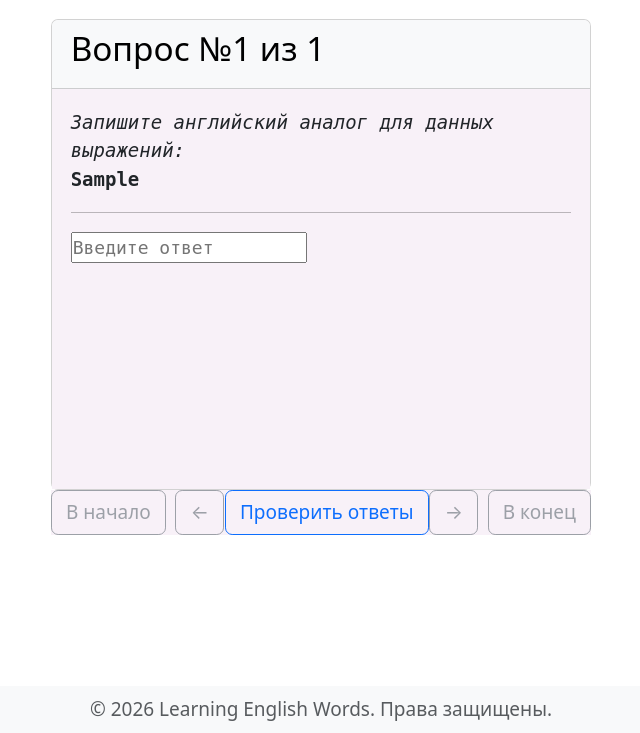
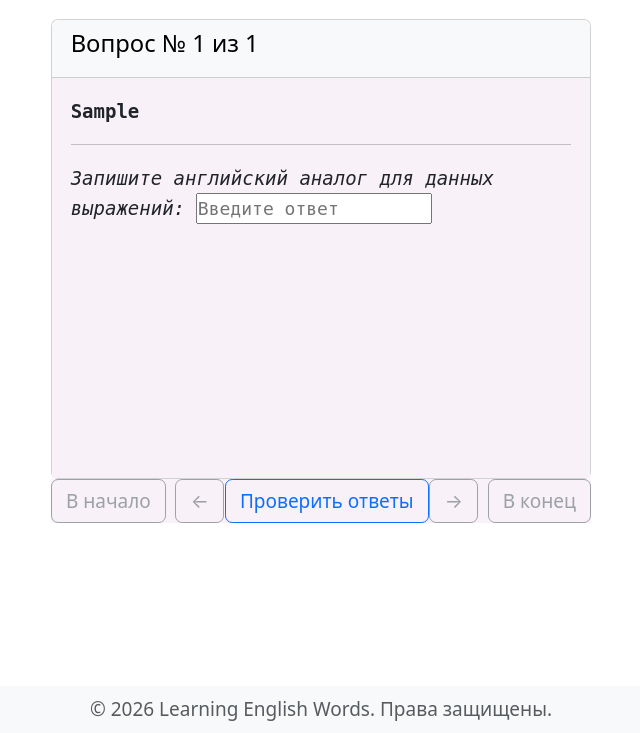
Before and after one commit to RozhkovAndrew/LEWs, a Flask app: page /exam in a window 1280 px wide. Shown: the part 67-800 px from the top of the page, without its empty margins (319-959 px from the left). Run offline with Flask 3, Linux system fonts and the light colour scheme; tables that the repository leaves empty hold one stand-in row (values such as "Sample post"); some libraries are stand-ins or nearby versions.

Commit message:
корректировка мобильной версии

```diff
--- a/myapp/templates/exam.html
+++ b/myapp/templates/exam.html
@@ -28,11 +28,12 @@
                 {%- for question in test -%}
                 <div class="card card-item">
                         <div class="card-header text-bg-light">
-                            <h3>Вопрос №{{ loop.index }} из {{test|length}}</h3>
+                            <h5>Вопрос № {{ loop.index }} из {{test|length}}</h5>
                         </div>
-                        <div class="card-body card-body-compact" id="{{ question.e_word }}" style="min-height: 400px; font-family: monospace; background-color: rgb(248, 241, 248);">
-                            <div><i>Запишите английский аналог для данных выражений:</i></div><div><strong><big>{{ question.translate_word}}</big></strong></div>
-                            <hr style="height: 1px; background-color: black; border: none;">
+                        <div class="card-body card-body-compact" id="{{ question.e_word }}">
+                            <div><strong><big>{{ question.translate_word}}</big></strong></div>
+                            <hr>
+                            <div class="d-none d-md-inline"><i>Запишите английский аналог для данных выражений:</i></div>
                             <input type="text" data-field="q{{ loop.index }}" data-expected="{{ question.e_word }}" class="question-input" placeholder="Введите ответ">
                             <div class="error-message" data-error-for="q{{ loop.index }}"></div>
                         </div>
```
Also changed, not shown: myapp/templates/exam_test.html (+5 -4 lines).
